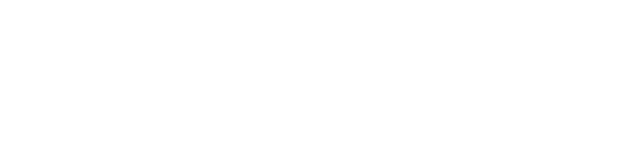
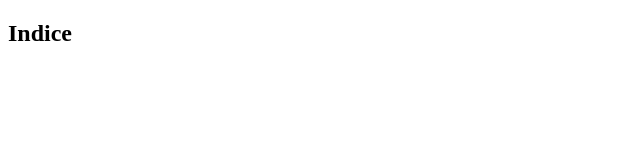
Before and after one commit to AcademiaGeek1/imc_c7, a plain HTML site: page index.html in a window 1280 px wide. Shown: the whole page, without its empty margins (0-640 px from the left). Drawn offline with Linux system fonts and the light colour scheme.

Commit message:
cambios en index h2

```diff
--- a/index.html
+++ b/index.html
@@ -7,6 +7,6 @@
     <title>Indice de masa corporal</title>
 </head>
 <body>
-
+    <h2>Indice</h2>
 </body>
 </html>
```
